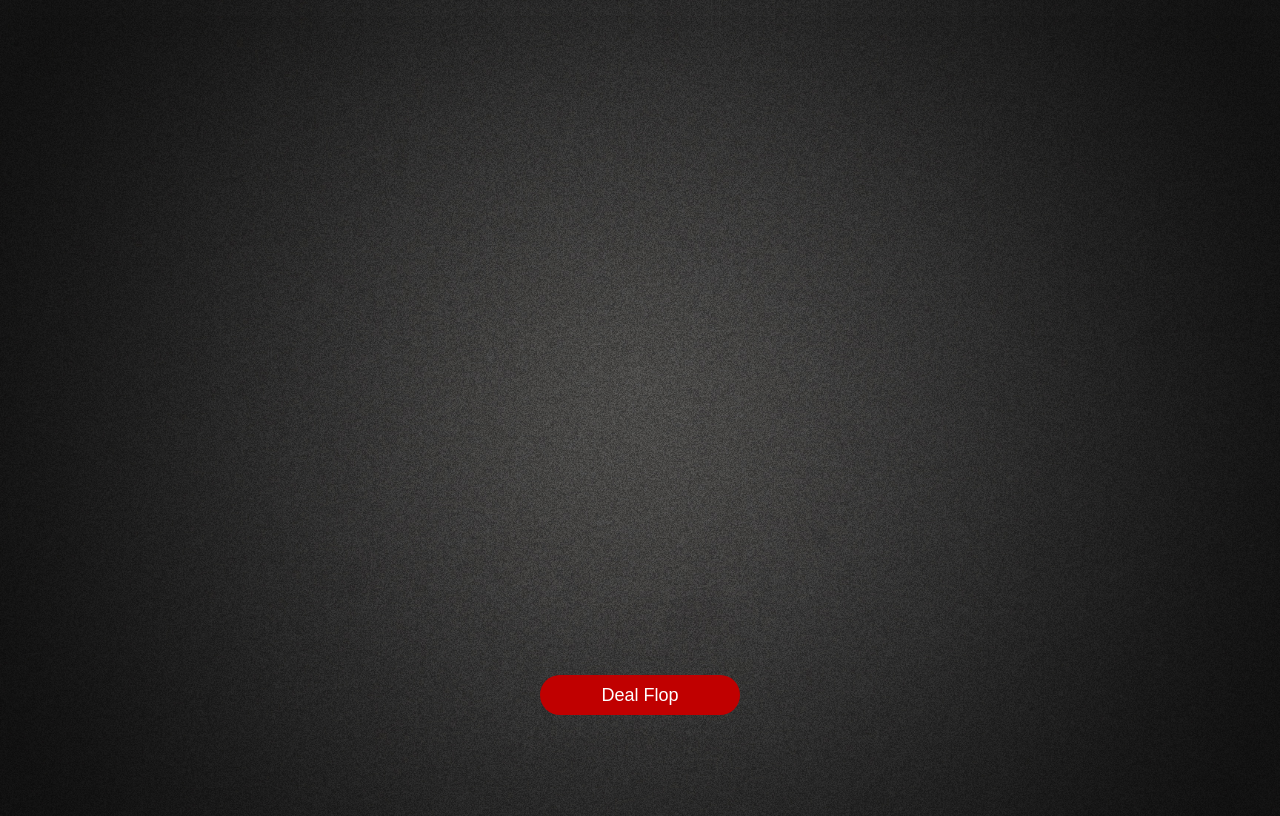
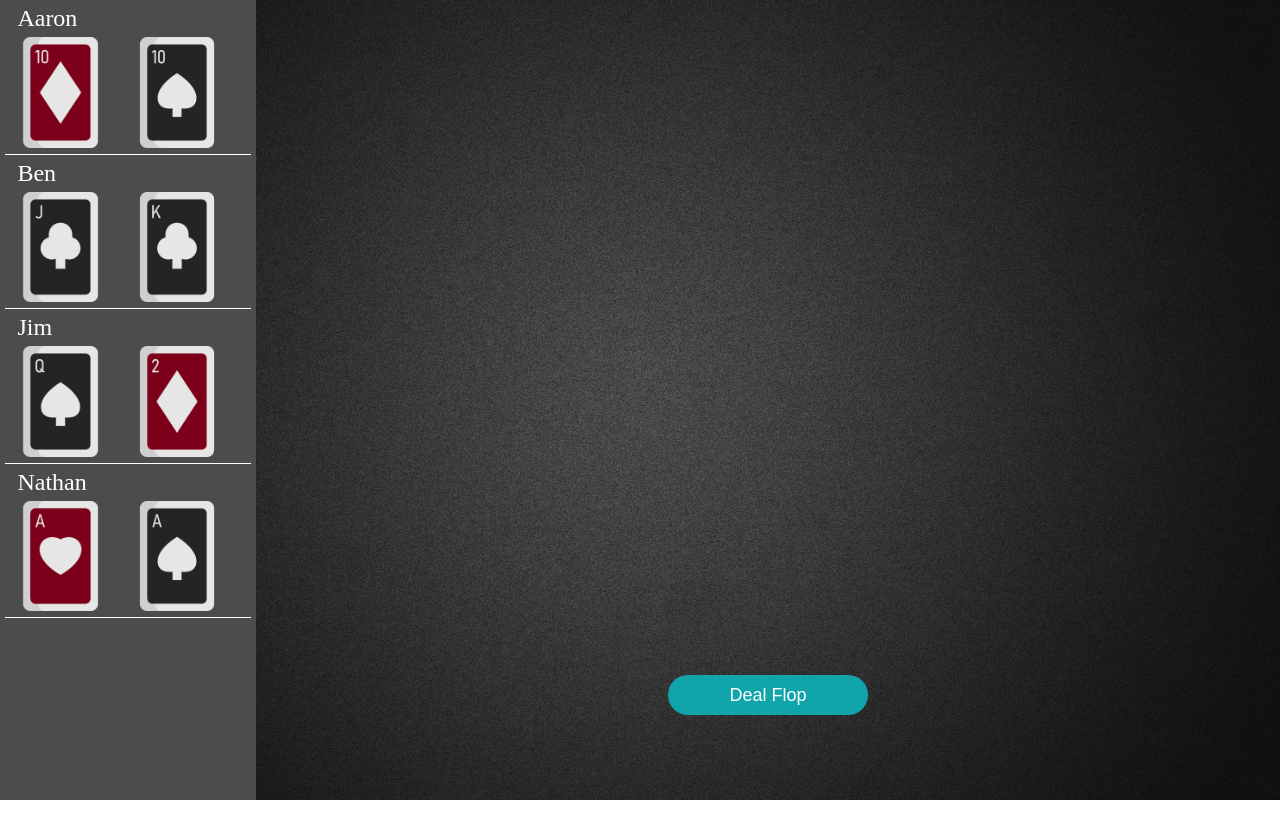
Before and after one commit to njizz/cardgame, a plain HTML site: page index.html in a window 1280 px wide. Drawn offline with nearby package versions, Linux system fonts and the light colour scheme; a web font is replaced by a local one.

Commit message:
css layout basic done

```diff
--- a/index.html
+++ b/index.html
@@ -5,16 +5,40 @@
 	  <meta name="viewport" content="width=device-width">
 	  <title>Card Game</title>
 	  <link href="style.css" rel="stylesheet" type="text/css" />
+    <link href='https://fonts.googleapis.com/css?family=Trade Winds' rel='stylesheet'>
   </head>
 
-  <body id='body'>
-	  <script src="script.js"></script>
-	  <p></p>
-	  <div id='table'>
-
+  <body id="body">
+    <script src="https://ajax.googleapis.com/ajax/libs/jquery/3.4.1/jquery.min.js"></script>
+    <script src="script.js"></script>
+    <div id="sidebar">
+      <div class="playerbox">
+        <p>Aaron</p>
+        <img class="card" src="D10.png" style="width: 45%; height: 45%;">
+        <img class="card" src="S10.png" style="width: 45%; height: 45%;">
+      </div>
+      <div class="playerbox">
+        <p>Ben</p>
+        <img class="card" src="CJ.png" style="width: 45%; height: 45%;">
+        <img class="card" src="CK.png" style="width: 45%; height: 45%;">
+      </div>
+      <div class="playerbox">
+        <p>Jim</p>
+        <img class="card" src="SQ.png" style="width: 45%; height: 45%;">
+        <img class="card" src="D2.png" style="width: 45%; height: 45%;">
+      </div>
+      <div class="playerbox">
+        <p>Nathan</p>
+        <img class="card" src="HA.png" style="width: 45%; height: 45%;">
+        <img class="card" src="SA.png" style="width: 45%; height: 45%;">
+      </div>
     </div>
-	  <div class="action">
-		  <input id="dealButton" type="submit" value="Deal Flop" onclick = "DealCards()">
+    <div id="main">
+      <div id="table"></div>
+      <div class="bets"></div>
+      <div class="action">
+        <input id="dealButton" type="submit" value="Deal Flop" onclick = "DealCards()">
+      </div>
     </div>
   </body>
 </html>
--- a/script.js
+++ b/script.js
@@ -71,10 +71,8 @@ gameBoard.enterPlayer('Nathan');
 var i = 1
 
 function CreateCard(suit, rank){
-  var div = document.createElement('div');
   var img = document.createElement('img');
-  var spanR = document.createElement('span');
-  var spanS = document.createElement('span');
+  img.className = 'card'
   img.id = 'card' + i;
   img.src = suit + rank + '.png';
 	document.getElementById('table').appendChild(img);
--- a/style.css
+++ b/style.css
@@ -2,13 +2,38 @@ body, html{
   margin: 0;
   padding: 0;
   font-family: sans-serif;
-  /* The image used
-  background-image: url(matte.jpg);*/
+}
 
-  /* Full height */
+#sidebar{
   height: 100%;
+  width: 20%;
+  text-align: left;
+  background-color: rgba(0, 0, 0, 0.7);
+  position: fixed;
+  overflow: auto;
+}
 
-  /* Center and scale the image nicely */
+#sidebar p{
+  margin: 2%;
+  margin-left: 5%;
+}
+
+.playerbox{
+  margin: 2%;
+  font-family: 'Trade Winds';
+  font-size: 150%;
+  color:#fff;
+  border-bottom-color: #fff;
+  border-bottom-style:solid;
+  border-bottom-width: 1px;
+}
+
+#main{
+  height: 100%;
+  width: 80%;
+  margin-left:20%;
+  background-color:rgb(228, 228, 228);
+  position: fixed;
   background-position: center;
   background-repeat: no-repeat;
   background-size: cover;
@@ -17,6 +42,17 @@ body, html{
   -webkit-background-size: cover;
   -moz-background-size: cover;
   -o-background-size: cover;
+}
+
+#table {
+  width:100%;
+  text-align:center;
+  padding:20px;
+  position: absolute;
+}
+
+.card {
+  position: relative;
 }
 
 .action{
@@ -47,7 +83,7 @@ h1{
 {
   border: none;
   outline: none;
-  background: rgb(192, 0, 0);
+  background: rgba(16, 165, 170);
   height: 40px;
   color: #fff;
   font-size: 18px;
@@ -57,24 +93,6 @@ h1{
 .action input[type="submit"]:hover
 {
   cursor: pointer;
-  background: #db4646;
+  background: rgba(16, 165, 170, 0.733);
   color: #fff#000;
 }
-
-.table {
-  width:auto;
-  height: 100px;
-  text-align:center;
-  padding:20px;
-  top: 25%;
-  left: 50%;
-  position: absolute;
-  transform: translate(-50%,-50%);
-}
-
-.table img {
-  position: relative;
-  max-width:500%;
-  height:50%;
-  width:50%;
-}
```
Also changed, not shown: stack.png (added).
